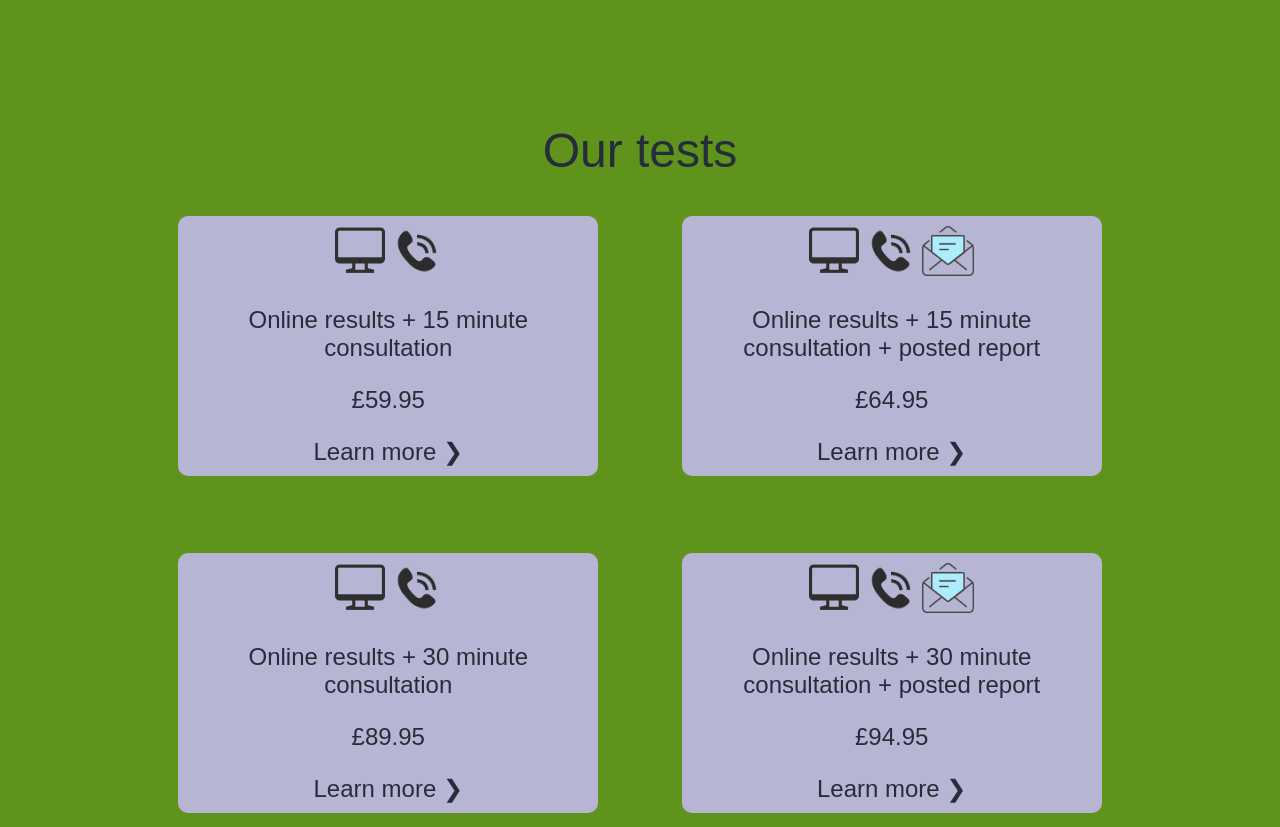
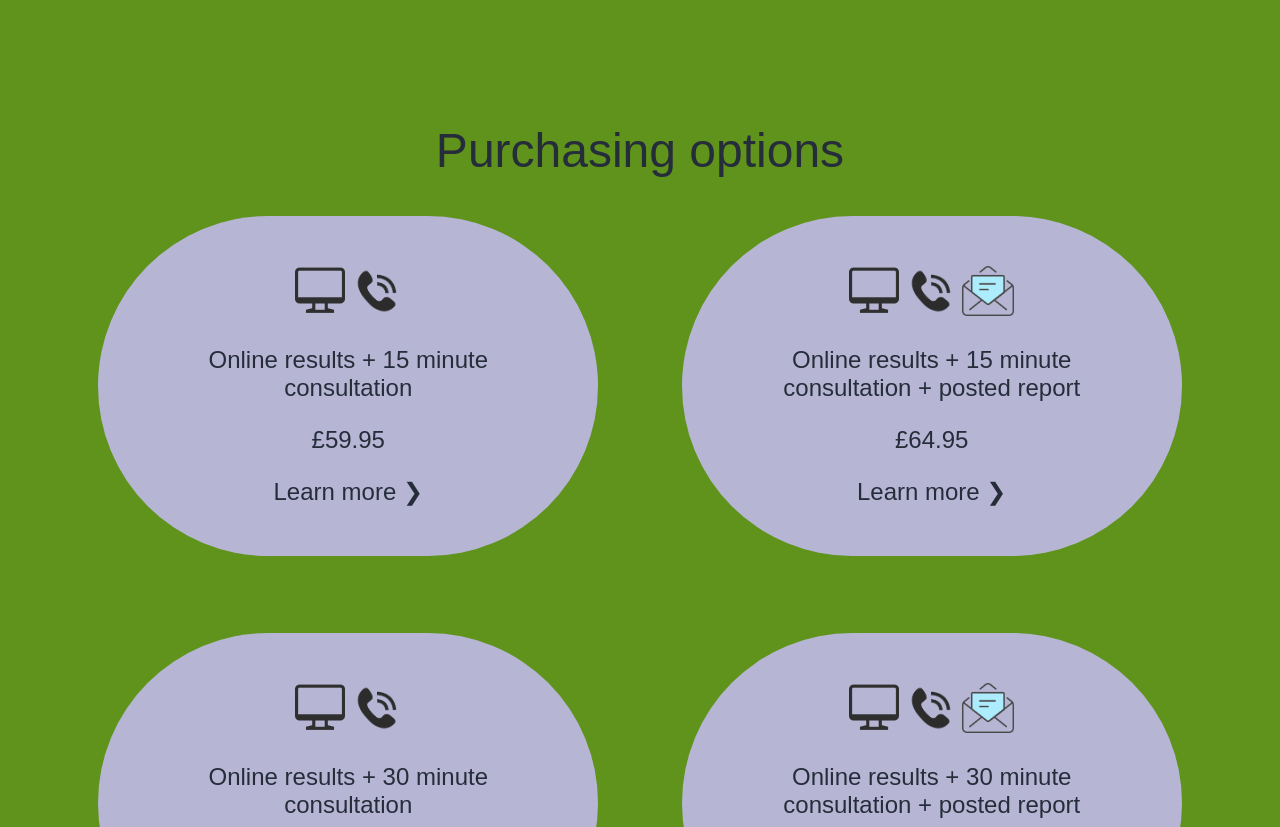
Before and after one commit to sedwards2000/Bionetics, a plain HTML site: page views/indexV0.2.html in a window 1280 px wide. Shown: the part 2422-3249 px from the top of the page. Drawn offline with Linux system fonts and the light colour scheme.

Commit message:
changed shape of purchasing options

```diff
--- a/static/styles.css
+++ b/static/styles.css
@@ -225,8 +225,8 @@
     width:400px;
     background-color: #b6b6d4;
     display:inline-block;
-    border-radius: 10px;
-    padding: 10px;
+    border-radius: 200px;
+    padding: 50px;
     margin: 3vw
 }
 
--- a/views/indexV0.2.html
+++ b/views/indexV0.2.html
@@ -134,7 +134,7 @@
 
             <img src = "../static/images/backgroundFadeGreen.png" style = "width: 100%; ">
             <div style = "background-color: #60931c; position: relative; bottom: 13px ">
-                <p align = "center" class = "heading"> Our tests</p>
+                <p align = "center" class = "heading"> Purchasing options</p>
                 <div>
                     <div class = "productBox">
                         <img src = "../static/images/onlineReport.png" class = "productImage">
```
